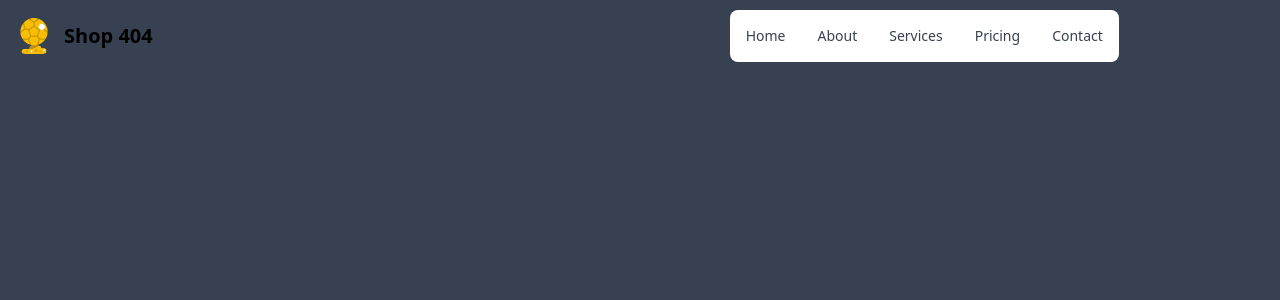
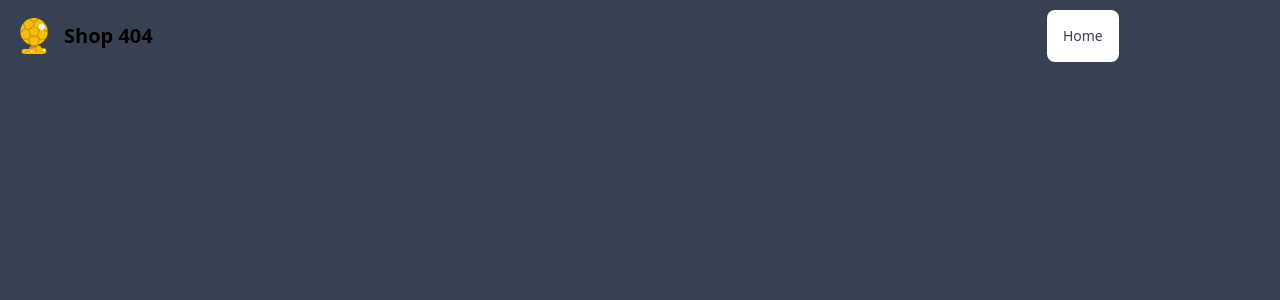
Before and after one commit to zozo404/shop404, a PHP site: page / in a window 1280 px wide. Shown: the top 300 px of the page. Run offline with PHP 8.4, Linux system fonts and the light colour scheme; data that the repository does not hold is empty; style sheets or scripts are compiled from the project's sources; some libraries are stand-ins or nearby versions.

Commit message:
🎨 |navbar

```diff
--- a/index.php
+++ b/index.php
@@ -33,18 +33,6 @@ $Produits=afficher();
                     <li>
                     <a href="index.php" class="block py-2 pr-4 pl-3 text-gray-700 rounded hover:bg-gray-100 md:hover:bg-transparent md:border-0 md:hover:text-blue-700 md:p-0 dark:text-gray-400 md:dark:hover:text-white dark:hover:bg-gray-700 dark:hover:text-white md:dark:hover:bg-transparent" aria-current="page">Home</a>
                     </li>
-                    <li>
-                    <a href="#" class="block py-2 pr-4 pl-3 text-gray-700 rounded hover:bg-gray-100 md:hover:bg-transparent md:border-0 md:hover:text-blue-700 md:p-0 dark:text-gray-400 md:dark:hover:text-white dark:hover:bg-gray-700 dark:hover:text-white md:dark:hover:bg-transparent">About</a>
-                    </li>
-                    <li>
-                    <a href="#" class="block py-2 pr-4 pl-3 text-gray-700 rounded hover:bg-gray-100 md:hover:bg-transparent md:border-0 md:hover:text-blue-700 md:p-0 dark:text-gray-400 md:dark:hover:text-white dark:hover:bg-gray-700 dark:hover:text-white md:dark:hover:bg-transparent">Services</a>
-                    </li>
-                    <li>
-                    <a href="#" class="block py-2 pr-4 pl-3 text-gray-700 rounded hover:bg-gray-100 md:hover:bg-transparent md:border-0 md:hover:text-blue-700 md:p-0 dark:text-gray-400 md:dark:hover:text-white dark:hover:bg-gray-700 dark:hover:text-white md:dark:hover:bg-transparent">Pricing</a>
-                    </li>
-                    <li>
-                    <a href="#" class="block py-2 pr-4 pl-3 text-gray-700 rounded hover:bg-gray-100 md:hover:bg-transparent md:border-0 md:hover:text-blue-700 md:p-0 dark:text-gray-400 md:dark:hover:text-white dark:hover:bg-gray-700 dark:hover:text-white md:dark:hover:bg-transparent">Contact</a>
-                    </li>
                 </ul>
                <a class="block py-2 pr-4 pl-3 text-gray-700 rounded hover:bg-gray-100 md:hover:bg-transparent md:border-0 md:hover:text-blue-700 md:p-0 dark:text-gray-400 md:dark:hover:text-white dark:hover:bg-gray-700 dark:hover:text-white md:dark:hover:bg-transparent" href="admin/index.php">Se connecter</a>
             </div>
```
Also changed, not shown: admin/delete.php (+8 -0 lines), admin/index.php (+14 -2 lines).
